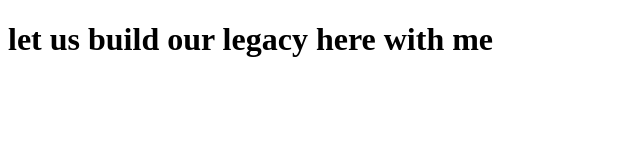
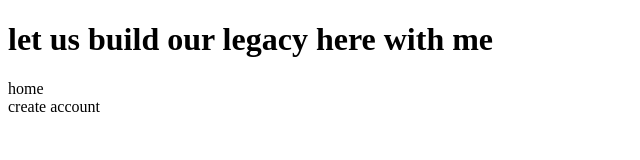
Before and after one commit to Bonahirpa/Club-project, a plain HTML site: page index.html in a window 1280 px wide. Shown: the whole page, without its empty margins (0-640 px from the left). Drawn offline with Linux system fonts and the light colour scheme.

Commit message:
header and account part

```diff
--- a/index.html
+++ b/index.html
@@ -7,5 +7,13 @@
 </head>
 <body>
     <h1>let us build our legacy here with me</h1>
+    <header>
+        <div>
+            home
+        </div>
+    </header>
+    <div>
+        <div>create account</div>
+    </div>
 </body>
 </html>
```
